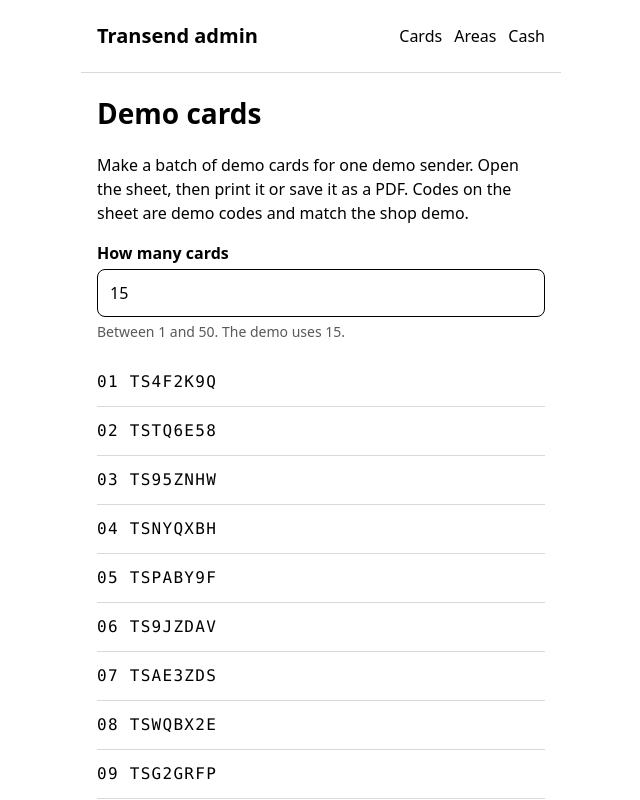
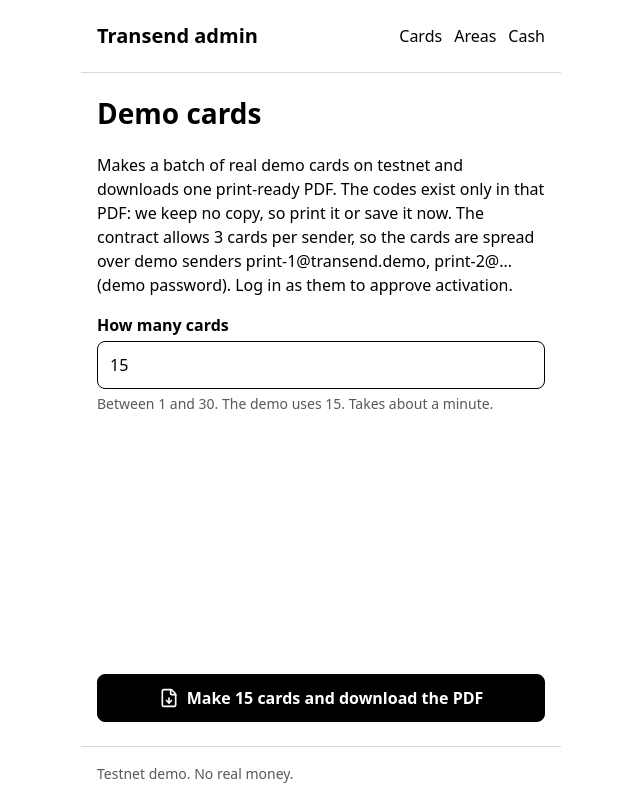
Before and after one commit to aliabzakh/transend, a Next.js app in the folder web/: page /admin/cards in a window 1280 px wide. Shown: the top 800 px of the page, without its empty margins (319-959 px from the left). Built offline with nearby package versions, Linux system fonts and the light colour scheme.

Commit message:
Admin cards: make real demo cards on testnet and download one print-ready PDF

```diff
--- a/web/app/admin/cards/page.tsx
+++ b/web/app/admin/cards/page.tsx
@@ -1,39 +1,60 @@
 "use client";
 
 import { useState } from "react";
-import { FileDown } from "lucide-react";
+import { CheckCircle2, FileDown, XCircle } from "lucide-react";
 import { Screen } from "@/components/ui/Screen";
 import { Input } from "@/components/ui/Input";
 import { Button } from "@/components/ui/Button";
-import { demoCardIds } from "@/lib/demo/codes";
+import { StatusLine } from "@/components/ui/StatusLine";
+import { downloadPdf } from "@/lib/client/api";
 
 export default function AdminCardsPage() {
   const [n, setN] = useState("15");
-  const count = Math.min(50, Math.max(1, Math.floor(Number(n)) || 1));
-  const ids = demoCardIds(count);
+  const [busy, setBusy] = useState(false);
+  const [made, setMade] = useState<string[] | null>(null);
+  const [error, setError] = useState<string | null>(null);
+  const count = Math.min(30, Math.max(1, Math.floor(Number(n)) || 1));
 
   return (
     <Screen
       title="Demo cards"
+      onSubmit={async (e) => {
+        e.preventDefault();
+        setBusy(true);
+        setError(null);
+        setMade(null);
+        try {
+          const res = await downloadPdf("/admin/api/cards", { n: count }, `transend-demo-cards-${count}.pdf`);
+          setMade((res.headers.get("x-card-ids") ?? "").split(",").filter(Boolean));
+        } catch (err) {
+          setError(err instanceof Error ? err.message : "Could not make the cards.");
+        }
+        setBusy(false);
+      }}
       action={
-        <Button href={`/admin/cards/print?n=${count}`} icon={FileDown}>
-          Open print-ready sheet ({count})
+        <Button type="submit" icon={FileDown} disabled={busy}>
+          {busy ? "Making cards on testnet..." : `Make ${count} cards and download the PDF`}
         </Button>
       }
     >
       <p>
-        Make a batch of demo cards for one demo sender. Open the sheet, then print it or save it as a PDF. Codes on the
-        sheet are demo codes and match the shop demo.
+        Makes a batch of real demo cards on testnet and downloads one print-ready PDF. The codes exist only in that PDF:
+        we keep no copy, so print it or save it now. The contract allows 3 cards per sender, so the cards are spread over
+        demo senders print-1@transend.demo, print-2@... (demo password). Log in as them to approve activation.
       </p>
       <Input
         label="How many cards"
-        hint="Between 1 and 50. The demo uses 15."
+        hint="Between 1 and 30. The demo uses 15. Takes about a minute."
         inputMode="numeric"
         value={n}
         onChange={(e) => setN(e.target.value)}
       />
+      {error ? <StatusLine icon={XCircle}>{error}</StatusLine> : null}
+      {made ? (
+        <>
+          <StatusLine icon={CheckCircle2}>{`${made.length} cards made. The PDF is downloading.`}</StatusLine>
           <ul className="list">
-        {ids.map((id, i) => (
+            {made.map((id, i) => (
               <li key={id} className="list-item">
                 <span className="mono">
                   {String(i + 1).padStart(2, "0")} {id}
@@ -41,6 +62,8 @@ export default function AdminCardsPage() {
               </li>
             ))}
           </ul>
+        </>
+      ) : null}
     </Screen>
   );
 }
```
Lines whose indentation alone changed are shown as unchanged.
